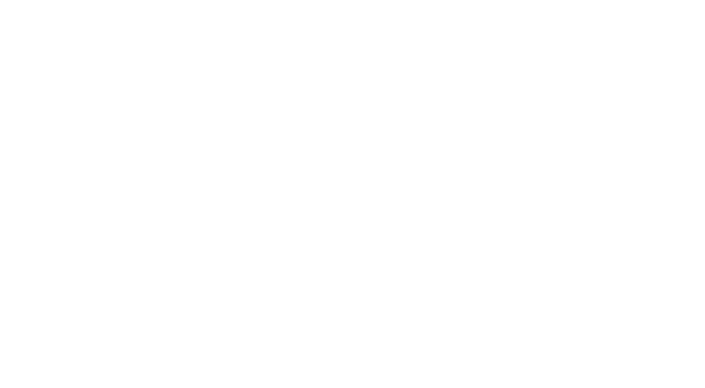
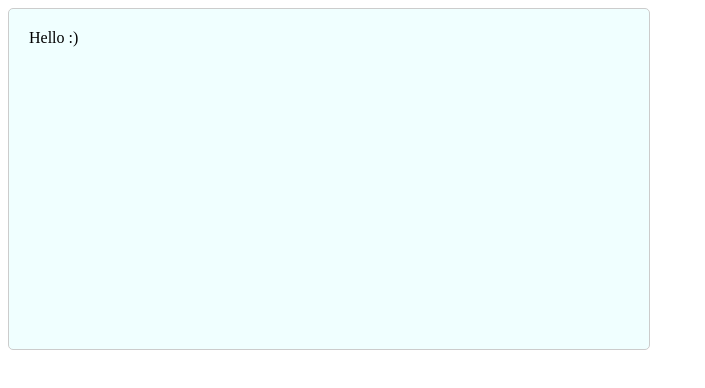
Before and after one commit to DrewNov/ya, a plain HTML site: page index.html in a window 1280 px wide. Shown: the whole page, without its empty margins (0-705 px from the left). Drawn offline with Linux system fonts and the light colour scheme.

Commit message:
init css for table container

```diff
--- a/css/main.css
+++ b/css/main.css
@@ -0,0 +1,8 @@
+.container {
+    background-color: azure;
+    border: 1px solid #ccc;
+    border-radius: 5px;
+    padding: 20px;
+    width: 600px;
+    height: 300px;
+}
--- a/index.html
+++ b/index.html
@@ -5,6 +5,7 @@
         <title>ya</title>
         <link rel="stylesheet" href="css/main.css"/>
         <script src="js/jquery-2.1.4.js"></script>
+        <script src="js/table.js"></script>
         <script src="js/main.js"></script>
     </head>
     <body>
--- a/js/main.js
+++ b/js/main.js
@@ -0,0 +1,5 @@
+(function ($) {
+    $(function($) {
+        $('.container').html('Hello :)');
+    });
+})(jQuery);
```
Also changed, not shown: js/table.js (added).
